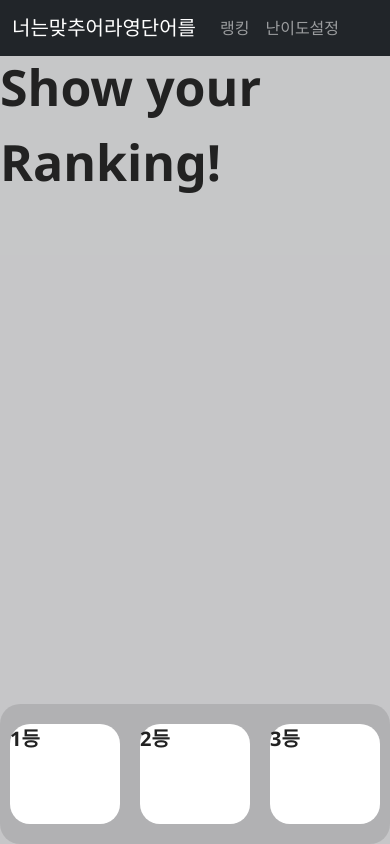
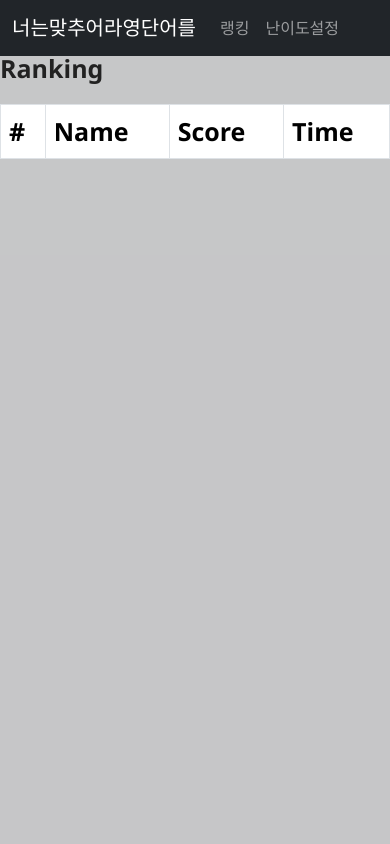
Before and after one commit to sysong0516/VocaQuiz, a React (Vite) app: page /rank in a window 390 px wide. Built offline with nearby package versions, Linux system fonts and the light colour scheme.

Commit message:
랭킹적용, 닉네임 흐름제어

```diff
--- a/package.json
+++ b/package.json
@@ -13,6 +13,7 @@
     "@reduxjs/toolkit": "^2.8.2",
     "axios": "^1.10.0",
     "bootstrap": "^5.3.7",
+    "mongodb": "^6.18.0",
     "openai": "^5.10.2",
     "react": "^19.1.0",
     "react-bootstrap": "^2.10.10",
--- a/src/App.jsx
+++ b/src/App.jsx
@@ -10,16 +10,19 @@ import TopPlayer from './components/TopPlayer'
 import TopPlayerHorizontal from './components/TopPlayerHorizontal'
 import Name from './pages/Name'
 import { useEffect, useState } from 'react'
+import { useLocation } from 'react-router-dom'
 
 function App() {
   const [name, setName] = useState('');
   const [score, setScore] = useState(0);
+  const location = useLocation();
 
   return (
     <>
       <Header />
       <div className="app-container">
-        <TopPlayer />
+        {location.pathname !== '/rank' && <TopPlayer />}
+        {location.pathname !== '/rank' && <TopPlayerHorizontal/>}
         <Routes>
           <Route path='/' element={<MainPage setScore={setScore} />} />
           <Route path='/name' element={<Name setName={setName} />} />
@@ -28,7 +31,6 @@ function App() {
           <Route path='/rank' element={<Ranking />} />
           <Route path='/difficulty' element={<Difficulty />} />
         </Routes>
-        <TopPlayerHorizontal/>
       </div>
     </>
   )
--- a/src/components/TopPlayer.jsx
+++ b/src/components/TopPlayer.jsx
@@ -1,17 +1,22 @@
 import './TopPlayer.css'
 
-function TopPlayer(){
-  return(
+function TopPlayer() {
+  const rank = JSON.parse(localStorage.getItem('rank'));
+  const isNull = rank == null
+  return (
     <div className='TopPlayer'>
-      <div className='TPCard'>
-        <p>1등</p>
-      </div>
-      <div className='TPCard'>
-        <p>2등</p>
-      </div>
-      <div className='TPCard'>
-        <p>3등</p>
-      </div>
+      {
+        isNull ? <p></p> :
+          rank.slice(0, 3).map((data, i) => {
+            return (
+              <div className='TPCard' key={i}>
+                <p>{i + 1}등</p>
+                <p>{data.name}</p>
+                <p>{data.score}점</p>
+              </div>
+            )
+          })
+      }
     </div>
   )
 }
--- a/src/components/TopPlayerHorizontal.jsx
+++ b/src/components/TopPlayerHorizontal.jsx
@@ -1,17 +1,22 @@
 import './TopPlayer.css'
 
 function TopPlayerHorizontal() {
+  const rank = JSON.parse(localStorage.getItem('rank'));
+  const isNull = rank == null
   return (
     <div className='TopPlayerHorizontal'>
-      <div className='TPCardHorizontal'>
-        <p>1등</p>
-      </div>
-      <div className='TPCardHorizontal'>
-        <p>2등</p>
-      </div>
-      <div className='TPCardHorizontal'>
-        <p>3등</p>
-      </div>
+      {
+        isNull ? <p></p> :
+          rank.slice(0, 3).map((data, i) => {
+            return (
+              <div className='TPCardHorizontal' key={i}>
+                <p>{i + 1}등</p>
+                <p>{data.name}</p>
+                <p>{data.score}점</p>
+              </div>
+            )
+          })
+      }
     </div>
   )
 }
--- a/src/pages/Game.jsx
+++ b/src/pages/Game.jsx
@@ -43,6 +43,20 @@ function Game({ name, score, setScore }) {
 
   useEffect(() => {
     if (index == 6) {
+      let Rank = localStorage.getItem('rank');
+      let userResult=[{rank: 1, name:name, score:score, time:new Date().toLocaleTimeString()}];
+      if(Rank!=null){
+        Rank=JSON.parse(Rank);
+        Rank.push(userResult[0])
+        Rank.sort((a,b)=>b.score-a.score)
+        Rank.map((data,i)=>{
+          data.rank=i+1;
+        })
+        localStorage.setItem('rank', JSON.stringify(Rank));
+      }
+      else{
+        localStorage.setItem('rank', JSON.stringify(userResult));
+      }
       shuffle();
       navigate('/gameResult')
     }
@@ -54,8 +68,11 @@ function Game({ name, score, setScore }) {
       setTimeLeft(prev => prev - 1);
     }, 1000);
 
-    // Clean-up 함수 (컴포넌트 언마운트 시 타이머 해제)
-    return () => clearInterval(timer);
+    // Clean-up 함수 (컴포넌트 언마운트 시 타이머 해제 및 점수초기화)
+    return () =>{
+      setScore(0);
+      clearInterval(timer);
+    }
   }, []);
 
   useEffect(() => {
@@ -93,8 +110,6 @@ function Game({ name, score, setScore }) {
       </div>
       <br />
       <h4>남은 시간: {timeLeft}초</h4>
-      <button>일시중지</button>
-      <button>정지</button>
       <p>현재 점수는 {score}</p>
       <p>{name}님의 남은 문제는 {6 - index}</p>
       <p>현재 난이도는 {diff.count == 1 ? '어려움' : '쉬움'}</p>
--- a/src/pages/GameResult.jsx
+++ b/src/pages/GameResult.jsx
@@ -2,10 +2,18 @@ import { useNavigate } from "react-router-dom"
 
 function GameResult({ name, score }) {
   const navigate = useNavigate()
+  const rank = JSON.parse(localStorage.getItem('rank'));
+  let playedUser;
+  rank.map((data,i)=>{
+    if(data.name==name){
+      playedUser=i;
+    }
+  })
   return (
     <div>
       <p>Check your Result</p>
-      <p>{name}님의 점수는 {score}점~</p>
+      <p>{name}님의 점수는 {rank[playedUser].score}점~</p>
+      <p>Rank : {rank[playedUser].rank}등</p>
       <button onClick={()=>{
         navigate('/')
       }}>메인화면으로</button>
--- a/src/pages/MainPage.jsx
+++ b/src/pages/MainPage.jsx
@@ -5,7 +5,6 @@ import './main.css'
 function MainPage({setScore}){
   const navigate = useNavigate();
   const diff = useSelector(state=>state.diff)
-  setScore(0)
   return(
     <div className="main-container">
       <p>준비되었다면<br/>바로 누르세요</p>
--- a/src/pages/Name.jsx
+++ b/src/pages/Name.jsx
@@ -1,8 +1,10 @@
 import Form from 'react-bootstrap/Form';
 import { useNavigate } from 'react-router-dom';
 
-function Name({setName}) {
+function Name({ setName }) {
   const navigate = useNavigate();
+  const rank = JSON.parse(localStorage.getItem('rank'));
+  let userName;
   return (
     <>
       <Form.Label htmlFor="inputPassword5">닉네임을 입력해주세요</Form.Label>
@@ -10,16 +12,26 @@ function Name({setName}) {
         type="text"
         id="nickName"
         aria-describedby="passwordHelpBlock"
-        onChange={(e)=>{
-          setName(e.target.value)
+        onChange={(e) => {
+          userName=e.target.value;
         }}
       />
       <Form.Text id="nickName block" muted>
 
       </Form.Text>
-      <br/>
-      <button onClick={()=>{
-        navigate('/game');
+      <br />
+      <button onClick={() => {
+        if (rank && rank.some(data => data.name === userName)) {
+          alert('이미 존재하는 닉네임입니다');
+          document.getElementById('nickName').value='';
+        }
+        else if(!userName||userName.trim() === ''){
+          alert('닉네임을 입력하지 않았습니다');
+        }
+        else {
+          setName(userName);
+          navigate('/game');
+        }
       }}>start</button>
     </>
   );
--- /dev/null
+++ b/src/pages/Ranking.css
@@ -0,0 +1,10 @@
+.rank-container{
+  width:70%;
+}
+
+@media(max-width: 1000px){
+  .rank-container{
+    width:100%;
+    font-size: 25px;
+  }
+}
--- a/src/pages/Ranking.jsx
+++ b/src/pages/Ranking.jsx
@@ -1,6 +1,39 @@
-function Ranking(){
-  return(
-    <p>Show your Ranking!</p>
+import Table from 'react-bootstrap/Table';
+import './Ranking.css'
+
+function Ranking() {
+  const rank = JSON.parse(localStorage.getItem('rank'));
+  const isNull = rank == null
+  return (
+    <div className='rank-container'>
+      <p>Ranking</p>
+      <Table striped bordered hover>
+        <thead>
+          <tr>
+            <th>#</th>
+            <th>Name</th>
+            <th>Score</th>
+            <th>Time</th>
+          </tr>
+        </thead>
+        {isNull ? <tbody></tbody> :
+          <tbody>
+            {
+              rank.map((data, i) => {
+                return (
+                  <tr key={i}>
+                    <td>{data.rank}</td>
+                    <td>{data.name}</td>
+                    <td>{data.score}</td>
+                    <td>{data.time}</td>
+                  </tr>
+                )
+              })
+            }
+          </tbody>
+        }
+      </Table>
+    </div>
   )
 }
 
--- a/src/pages/main.css
+++ b/src/pages/main.css
@@ -18,6 +18,9 @@ button{
 }
 
 .sub-container{
+  font-size: 40px;
+  padding:35px;
+  border-radius: 15px;
   width:100%;
   background-color: rgba(0,0,0,0.2);
   margin: 50px;
```
Also changed, not shown: 요사명.txt, 1 other file (tests, documents, lock files or other folders).
